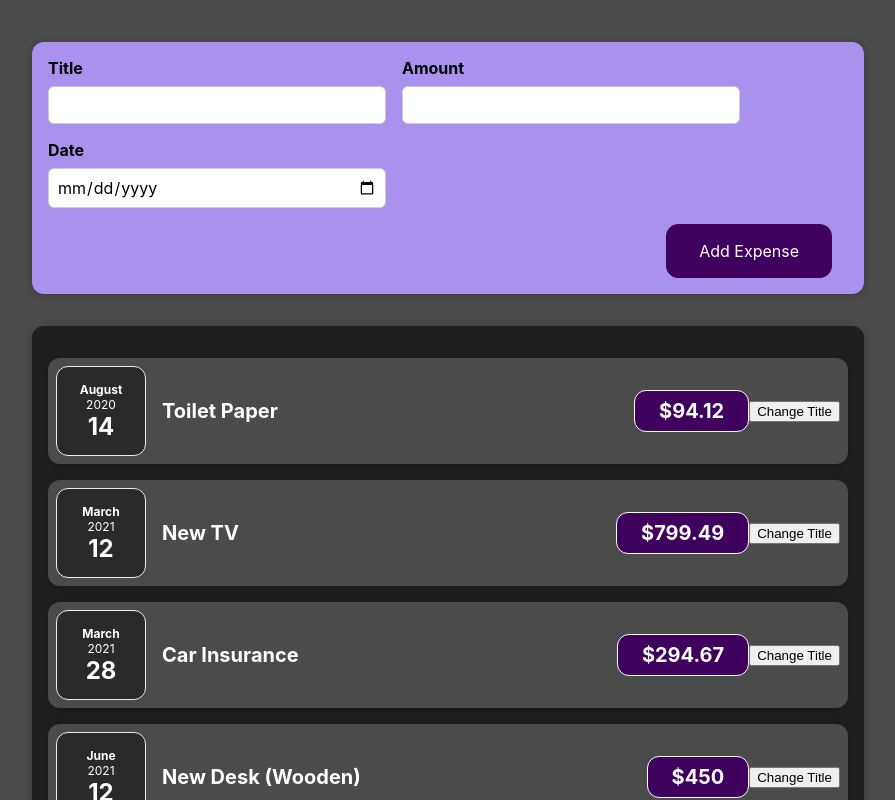
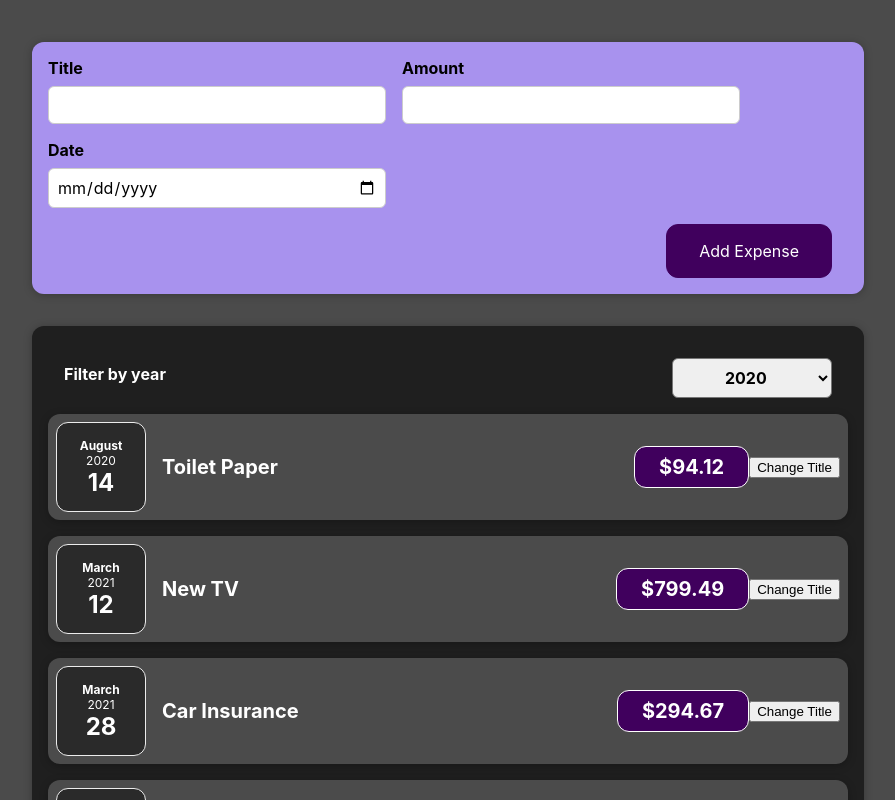
Before and after one commit to a-basuony/-react-complete-guide-code, a React (Create React App) app: page / in a window 1280 px wide. Shown: the top 800 px of the page, without its empty margins (192-1087 px from the left). Built offline with nearby package versions, Linux system fonts and the light colour scheme.

Commit message:
filter expenses

```diff
--- a/src/App.js
+++ b/src/App.js
@@ -29,6 +29,8 @@
     console.log(expense);
   };
 
+
+
   return (
     // using jsx
     <div className="app">
--- a/src/components/Expenses/Expenses.js
+++ b/src/components/Expenses/Expenses.js
@@ -1,11 +1,23 @@
-import React from "react";
+import React, { useState } from "react";
+import ExpensesFilter from "./ExpensesFilter";
 import Card from "../UI/Card";
 import ExpenseItem from "./ExpenseItem";
 import "./Expenses.css";
 
 const Expenses = (props) => {
+  const [filteredYear, setFilteredYear] = useState("2020"); //as a default value for select in ExpensesFilter on reload
+
+  const filterChangeHandler = (selectedYear) => {
+    setFilteredYear(selectedYear);
+  };
+
   return (
+    <div>
       <Card className="expenses">
+        <ExpensesFilter
+          selected={filteredYear}
+          onChangeFilter={filterChangeHandler}
+        />
         <ExpenseItem
           title={props.items[0].title}
           date={props.items[0].date}
@@ -27,7 +39,8 @@
           amount={props.items[3].amount}
         />
       </Card>
+    </div>
   );
-}
+};
 
 export default Expenses;
--- /dev/null
+++ b/src/components/Expenses/ExpensesFilter.css
@@ -0,0 +1,24 @@
+.expenses-filter {
+  color: white;
+  padding: 0 1rem;
+}
+
+.expenses-filter__control {
+  display: flex;
+  width: 100%;
+  align-items: center;
+  justify-content: space-between;
+  margin: 1rem 0;
+}
+
+.expenses-filter label {
+  font-weight: bold;
+  margin-bottom: 0.5rem;
+}
+
+.expenses-filter select {
+  font: inherit;
+  padding: 0.5rem 3rem;
+  font-weight: bold;
+  border-radius: 6px;
+}
--- /dev/null
+++ b/src/components/Expenses/ExpensesFilter.js
@@ -0,0 +1,24 @@
+import React from "react";
+import "./ExpensesFilter.css";
+
+function ExpensesFilter(props) {
+  const dropdownChangeHandler = (event) => {
+    props.onChangeFilter(event.target.value);
+  };
+
+  return (
+    <div className="expenses-filter">
+      <div className="expenses-filter__control">
+        <label> Filter by year</label>
+        <select value={props.selected} onChange={dropdownChangeHandler}>
+          <option value="2022">2022</option>
+          <option value="2021">2021</option>
+          <option value="2020">2020</option>
+          <option value="2019">2019</option>
+        </select>
+      </div>
+    </div>
+  );
+}
+
+export default ExpensesFilter;
```
Lines whose indentation alone changed are shown as unchanged.
